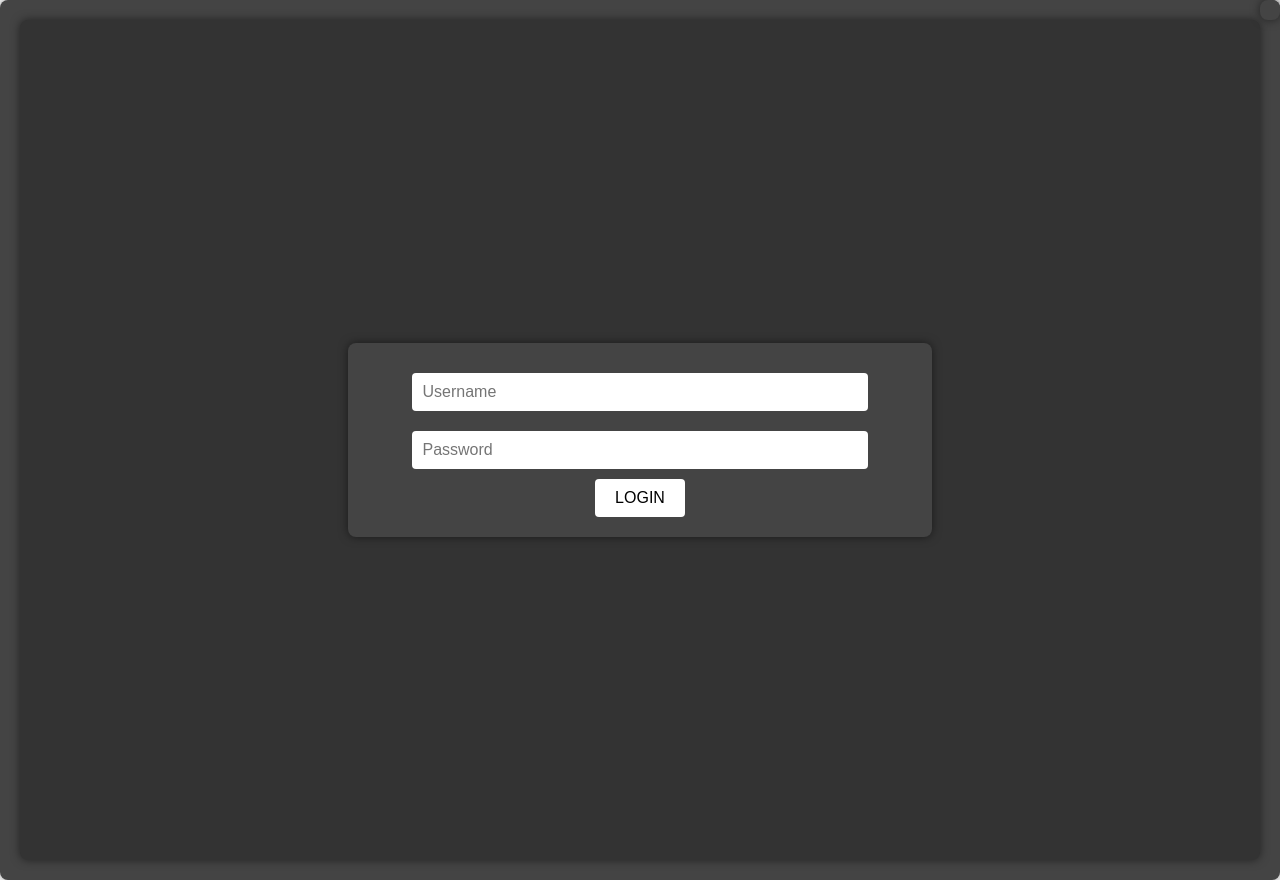
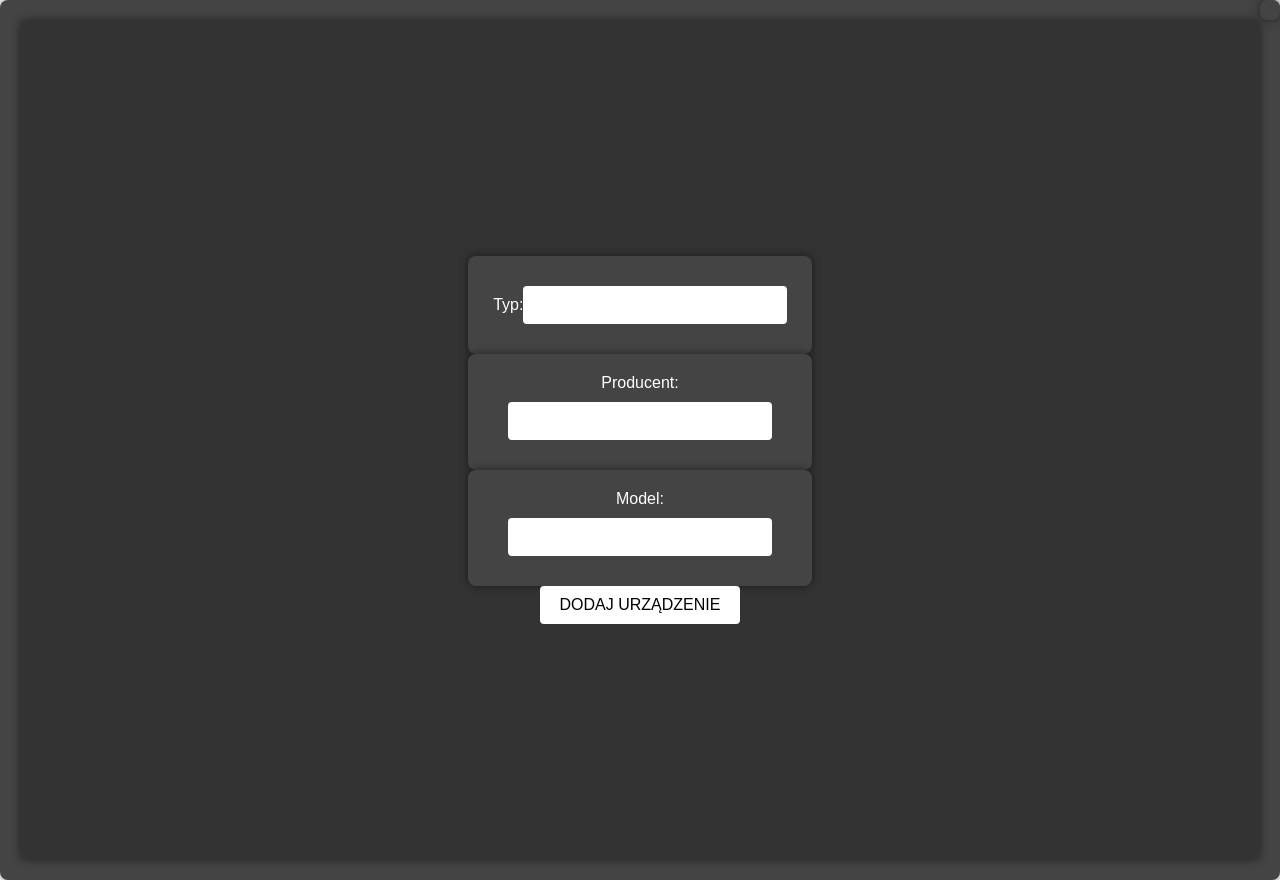
Before and after one commit to valley30/ServiceManagementFrontend, a React (Create React App) app: page /devices in a window 1280 px wide. Built offline with nearby package versions, Linux system fonts and the light colour scheme.

Commit message:
adding add devices

```diff
--- a/package.json
+++ b/package.json
@@ -11,6 +11,7 @@
     "jwt-decode": "^4.0.0",
     "react": "^18.2.0",
     "react-dom": "^18.2.0",
+    "react-router-dom": "^6.21.0",
     "react-scripts": "5.0.1",
     "web-vitals": "^2.1.4"
   },
--- a/src/App.js
+++ b/src/App.js
@@ -1,6 +1,8 @@
 import React, {useEffect, useState} from 'react';
 import jwt_decode, {jwtDecode} from 'jwt-decode';
+import { BrowserRouter as Router, Routes, Route, Link } from 'react-router-dom';
 
+import DeviceForm from './components/DeviceForm';
 import LoginForm from './components/LoginForm';
 import WelcomePage from './components/WelcomePage';
 import SideMenu from './components/SideMenu';
@@ -65,20 +67,22 @@ function App() {
         setUser(null);
     };
     return (
+        <Router>
             <div className="App">
-          {user && <SideMenu onLogout={handleLogout} />}
+                {user && <SideMenu user={user} onLogout={handleLogout} />}
 
                 <div className="top-bar">
                     {user && <input type="text" placeholder="Wyszukaj..." className="search-box" />}
                 </div>
-        {!user && <LoginForm onLoginSuccess={handleLoginSuccess} onLoginFailure={handleLoginFailure} />}
-        {user && (
-            <div className="content">
-              <WelcomePage user={user} />
+                <Routes>
+                    <Route path="/devices" element={<DeviceForm />} />
+                    {!user && <Route path="/" element={<LoginForm onLoginSuccess={handleLoginSuccess} onLoginFailure={handleLoginFailure} />} />}
+                    {user && <Route path="/" element={<WelcomePage user={user} />} />}
+                </Routes>
             </div>
-        )}
-      </div>
+        </Router>
     );
+
 }
 
 export default App;
--- /dev/null
+++ b/src/components/DeviceForm.js
@@ -0,0 +1,55 @@
+import React, { useState } from 'react';
+import axios from 'axios';
+
+const DeviceForm = () => {
+    const [type, setType] = useState('');
+    const [manufacturer, setManufacturer] = useState('');
+    const [model, setModel] = useState('');
+
+    const handleSubmit = async (e) => {
+        e.preventDefault();
+        try {
+            const response = await axios.post('http://localhost:8080/api/devices', { type, manufacturer, model });
+            console.log(response.data);
+            // Tutaj możesz dodać logikę po pomyślnym dodaniu urządzenia (np. wyświetlenie komunikatu, wyczyszczenie formularza)
+        } catch (error) {
+            console.error('Błąd podczas dodawania urządzenia:', error);
+            // Tutaj możesz obsłużyć błędy (np. wyświetlić komunikat o błędzie)
+        }
+    };
+
+    return (
+        <form onSubmit={handleSubmit}>
+            <div>
+                <label htmlFor="type">Typ:</label>
+                <input
+                    type="text"
+                    id="type"
+                    value={type}
+                    onChange={(e) => setType(e.target.value)}
+                />
+            </div>
+            <div>
+                <label htmlFor="manufacturer">Producent:</label>
+                <input
+                    type="text"
+                    id="manufacturer"
+                    value={manufacturer}
+                    onChange={(e) => setManufacturer(e.target.value)}
+                />
+            </div>
+            <div>
+                <label htmlFor="model">Model:</label>
+                <input
+                    type="text"
+                    id="model"
+                    value={model}
+                    onChange={(e) => setModel(e.target.value)}
+                />
+            </div>
+            <button type="submit">Dodaj urządzenie</button>
+        </form>
+    );
+};
+
+export default DeviceForm;
--- a/src/components/SideMenu.js
+++ b/src/components/SideMenu.js
@@ -1,9 +1,8 @@
-// components/SideMenu.js
-
 import React, { useState } from 'react';
+import { Link } from 'react-router-dom';
 import './SideMenu.css';
 
-function SideMenu({ onLogout }) { // Dodajemy onLogout jako prop
+function SideMenu({ user, onLogout }) {
     const [isOpen, setIsOpen] = useState(true);
 
     const toggleMenu = () => {
@@ -16,12 +15,13 @@ function SideMenu({ onLogout }) { // Dodajemy onLogout jako prop
                 {isOpen ? 'Zwiń' : 'Rozwiń'}
             </button>
             <ul className={isOpen ? 'menu-items' : 'hidden'}>
-                <li><a href="/strona1">Strona 1</a></li>
-                <li><a href="/strona2">Strona 2</a></li>
-                <li><a href="/strona3">Strona 3</a></li>
+                {/* inne linki w menu */}
+                {user.data.role === 'Admin' && (
+                    <li><Link to="/devices">Zarządzaj urządzeniami</Link></li>
+                )}
                 {/* ... */}
             </ul>
-            <button onClick={onLogout}>Wyloguj się</button> {/* Używamy funkcji onLogout */}
+            <button onClick={onLogout}>Wyloguj się</button>
         </div>
     );
 }
--- a/src/components/WelcomePage.js
+++ b/src/components/WelcomePage.js
@@ -4,8 +4,8 @@ import './WelcomePage.css'; // Import stylów
 function WelcomePage({ user }) {
     return (
         <div className="welcome-container">
-            <h1>Witaj, {user.username}!</h1>
-
+            <h1>Witaj, {user.data.username}!</h1>
+            <p>Rola użytkownika: {user.data.role}</p> {/* Wyświetlanie roli użytkownika */}
             <div className="menu">
                 {/* Tutaj logika menu */}
             </div>
```
Also changed, not shown: 1 other file (tests, documents, lock files or other folders). Lines whose indentation alone changed are shown as unchanged.
